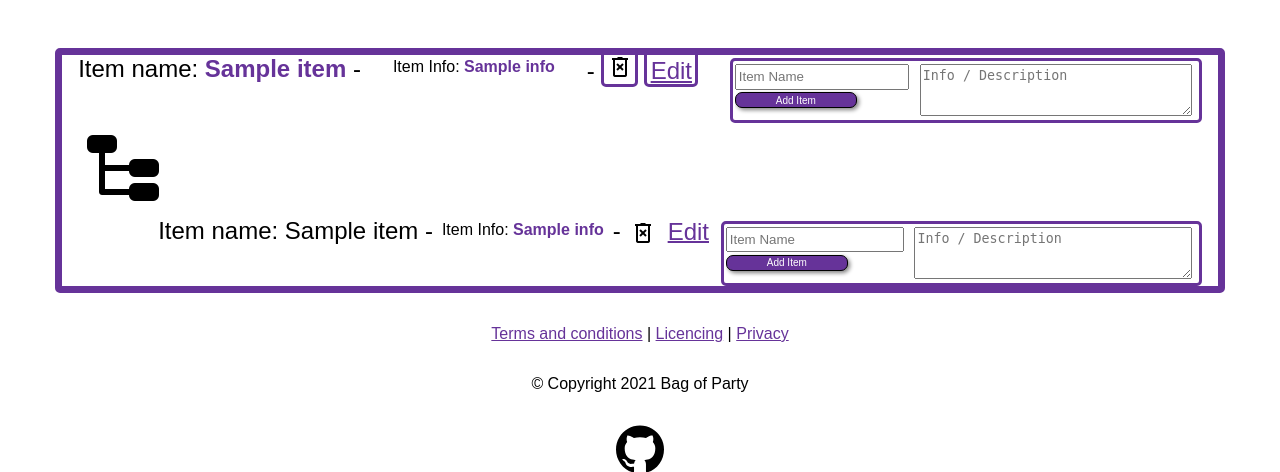
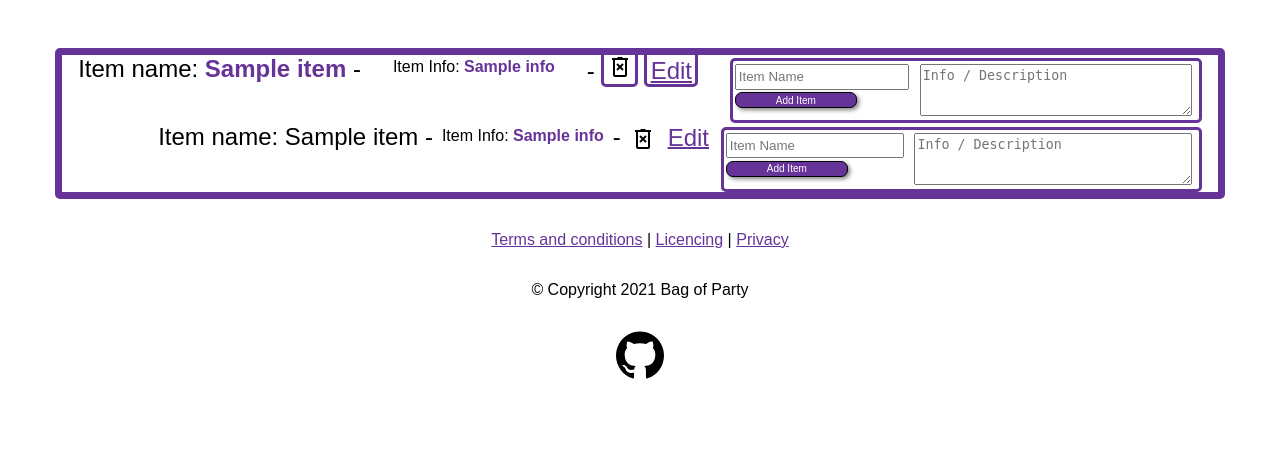
Before and after one commit to Bag-of-Party/python-website, a Flask app: template app/templates/partypage.html in a window 1280 px wide. Shown: the part 414-886 px from the top of the page. After the commit the page ends 793 px from the top, so only its background shows below. Run offline with Flask 2, Linux system fonts and the light colour scheme; the template is opened without the code that fills it: most values are stand-ins (such as "Sample title", 1, 10 or a date in 2020); some libraries are stand-ins or nearby versions.

Commit message:
turned items into lines without img

```diff
--- a/app/templates/insideItem.html
+++ b/app/templates/insideItem.html
@@ -1,5 +1,5 @@
 <!-- <div class="item_box_inside_item"> -->
-<img alt="tree" src="../static/images/icons/tree.png" />
+<!-- <img alt="tree" src="../static/images/icons/tree.png" /> -->
 <div class="item_box_name_inside">
   <div>Item name: <span class="itemText">{{ item.name }}</span> - </div>
   <div class="item_box_info">Item Info: <span class="itemText">{{ item.info }}</span> </div>
```
